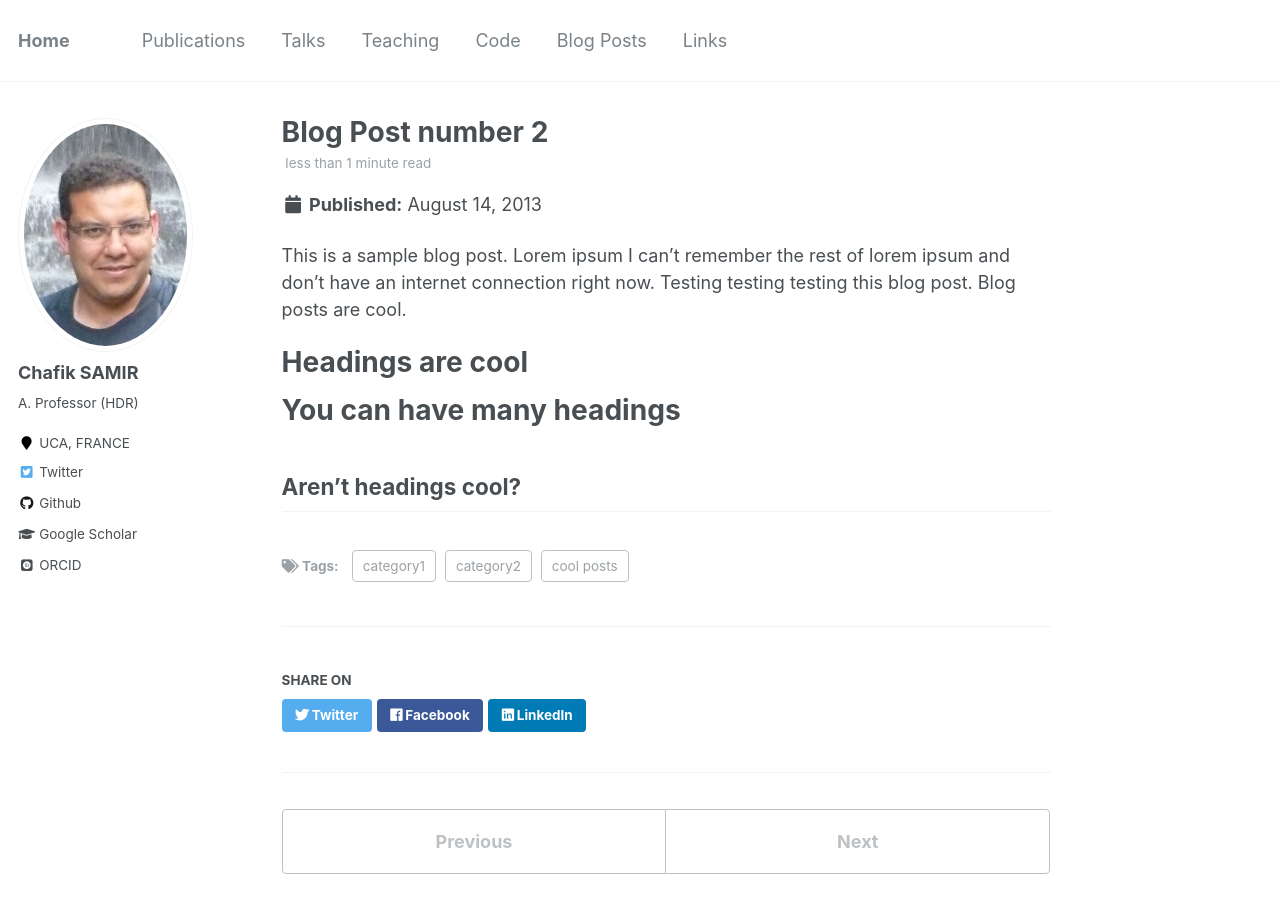
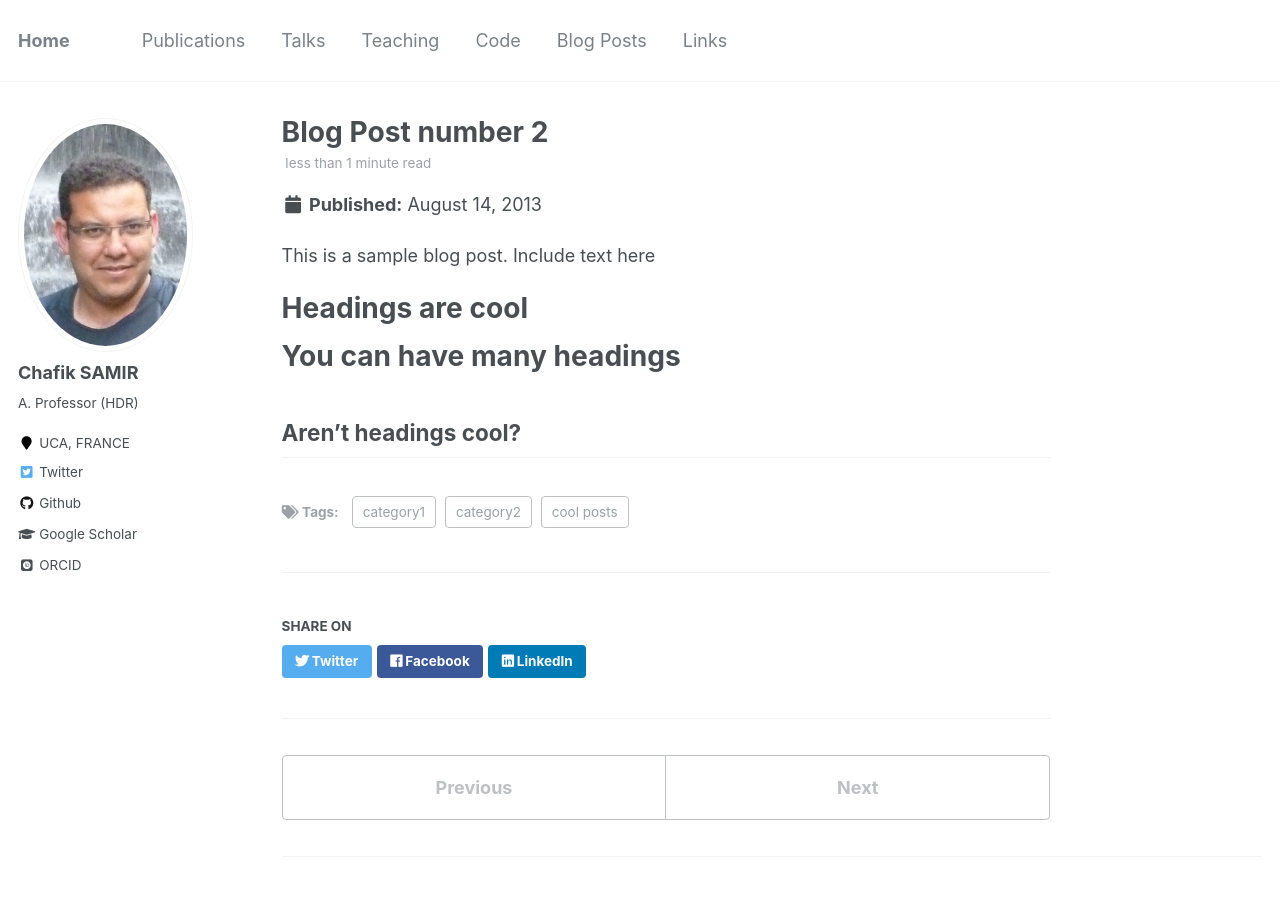
Before and after one commit to Chsamir/chsamir.github.io, a Jekyll site: the page built from _posts/2013-08-14-blog-post-2.md, in a window 1280 px wide and 900 px high. Built offline with Jekyll 4.4.1, drawn with Linux system fonts in a browser that asks for light colours; some web fonts are replaced.

Commit message:
Update 2013-08-14-blog-post-2.md

```diff
--- a/_posts/2013-08-14-blog-post-2.md
+++ b/_posts/2013-08-14-blog-post-2.md
@@ -8,7 +8,7 @@
   - category2
 ---
 
-This is a sample blog post. Lorem ipsum I can't remember the rest of lorem ipsum and don't have an internet connection right now. Testing testing testing this blog post. Blog posts are cool.
+This is a sample blog post. Include text here
 
 Headings are cool
 ======
```
